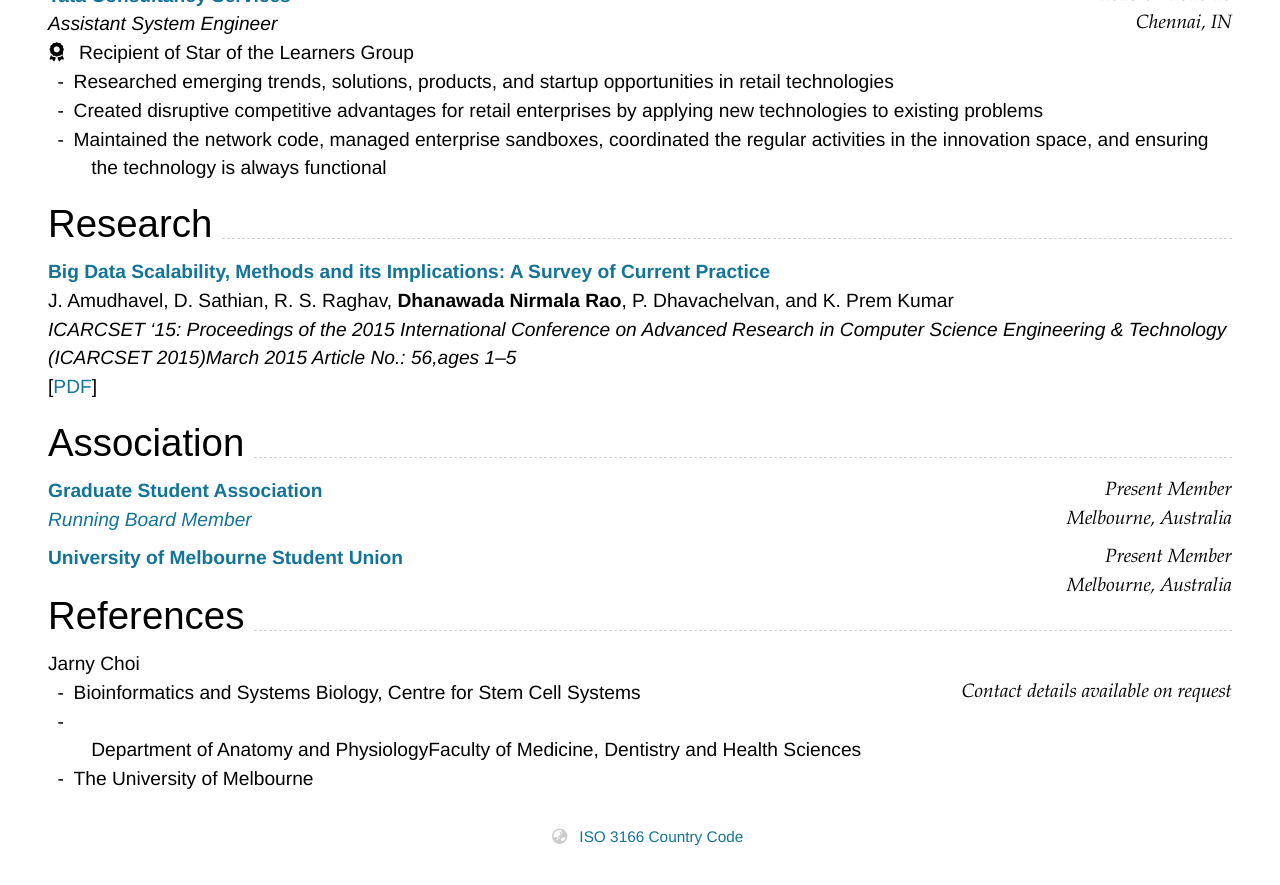
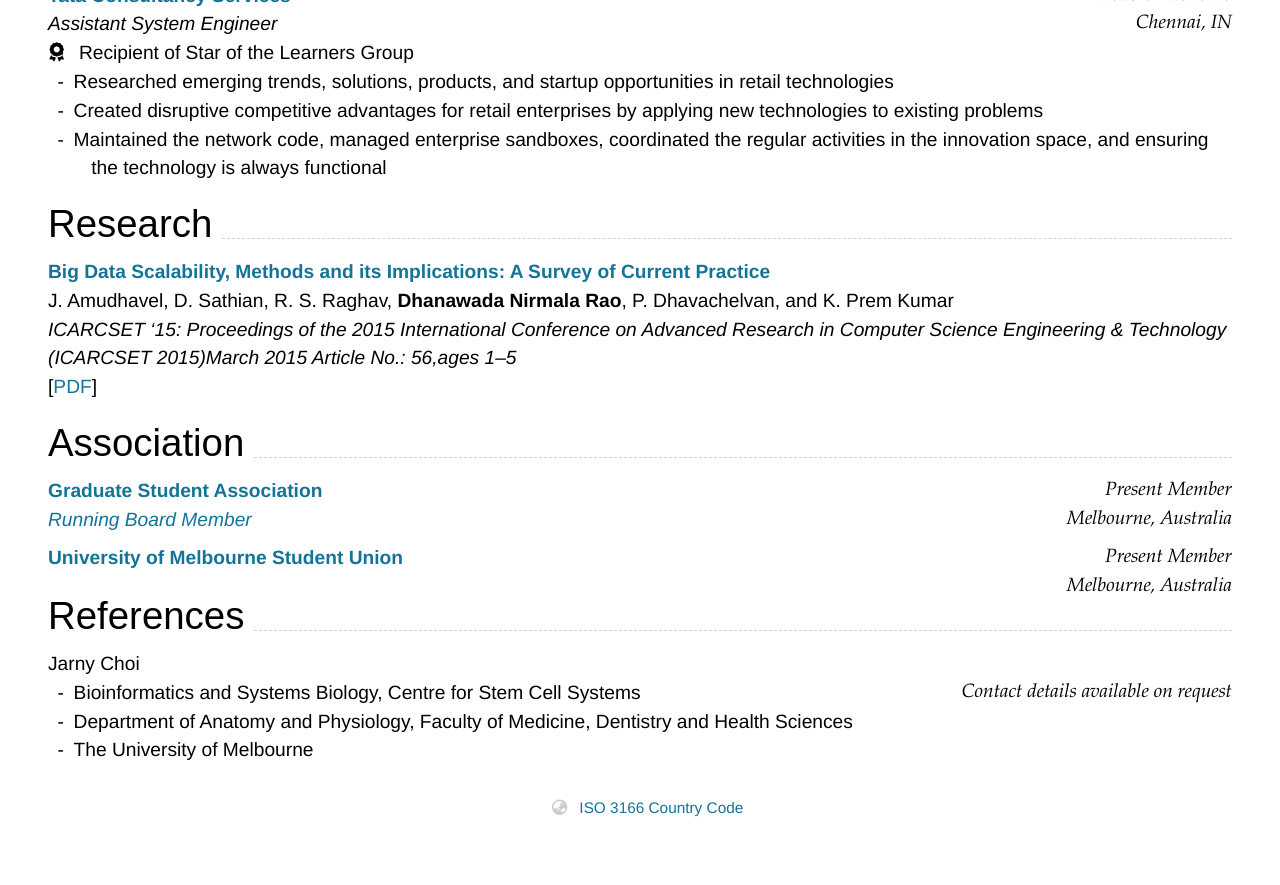
Before and after one commit to thedhanawada/me, a Jekyll site: the page built from index.md, in a window 1280 px wide and 900 px high, scrolled down 2161 px. Shown: the top 885 px of the window. Built offline with Jekyll 4.4.1, drawn with Linux system fonts in a browser that asks for light colours; nearby versions of some CDN libraries.

````diff
--- a/index.md
+++ b/index.md
@@ -154,7 +154,7 @@ Jarny Choi
 Contact details available on request
 ```
 - Bioinformatics and Systems Biology, Centre for Stem Cell Systems
-- Department of Anatomy and Physiology | Faculty of Medicine, Dentistry and Health Sciences
+- Department of Anatomy and Physiology, Faculty of Medicine, Dentistry and Health Sciences
 - The University of Melbourne
 <br><br>
 {% include cv-contact-footer.html %}
````
